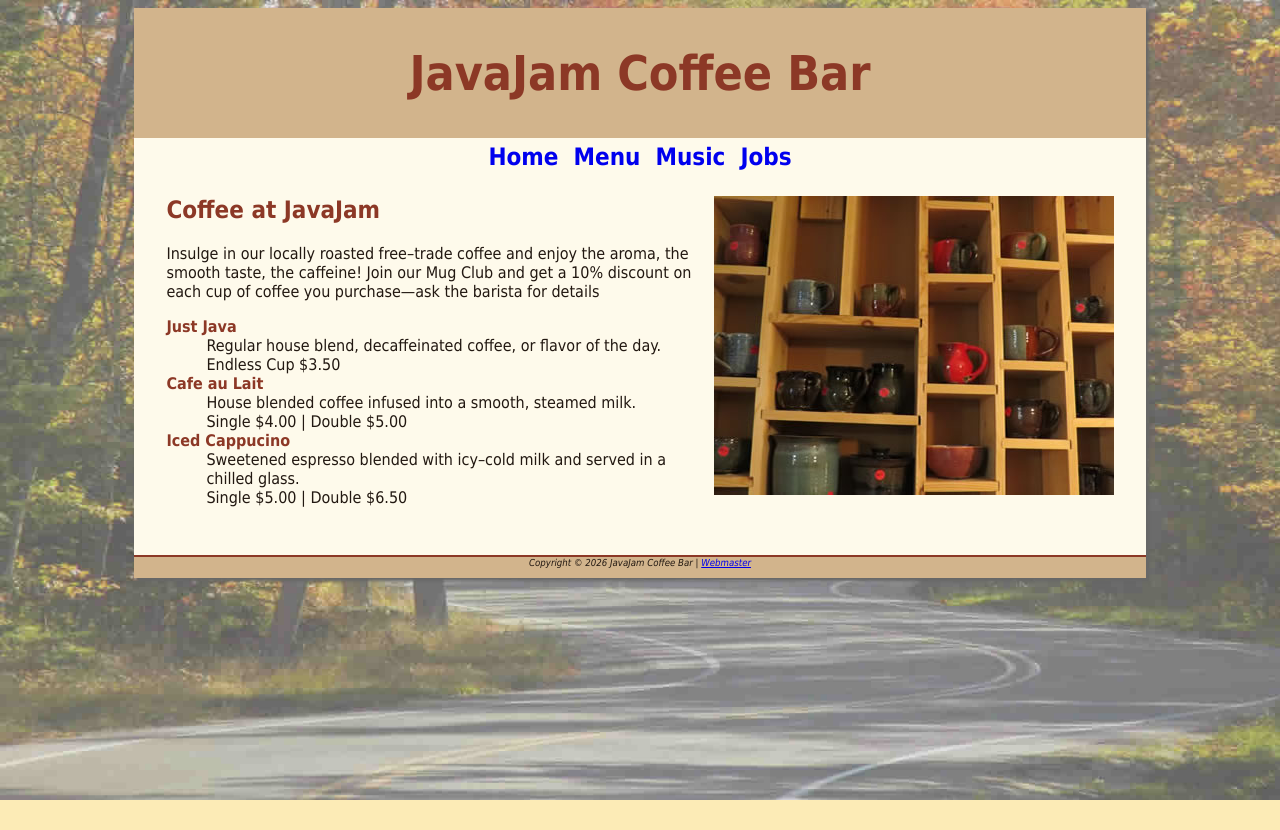
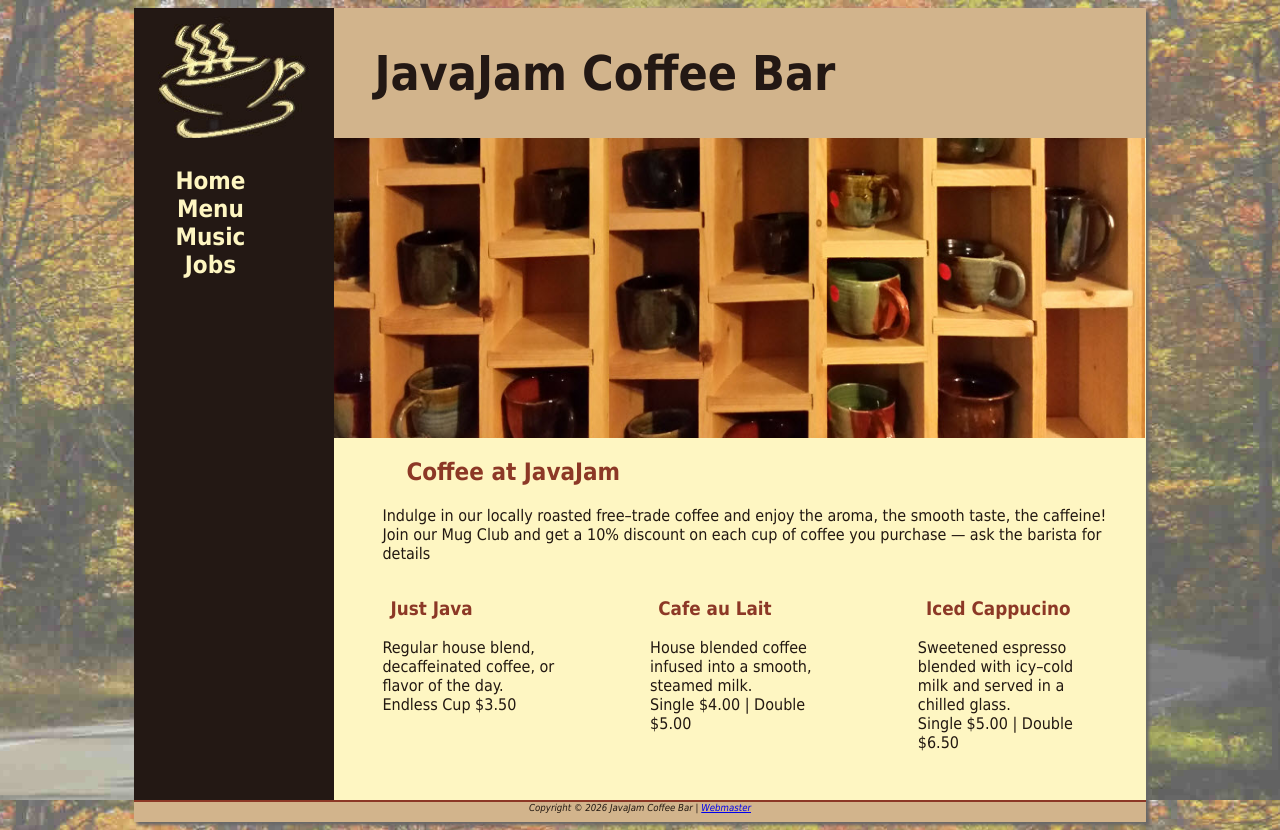
Before and after one commit to jbritton21/britton, a plain HTML site: page menu.html in a window 1280 px wide. Before the commit the page ends 800 px from the top, so only its background shows below. Drawn offline with Linux system fonts and the light colour scheme.

Commit message:
Add files via upload

```diff
--- a/menu.html
+++ b/menu.html
@@ -10,31 +10,41 @@
 <body>
 	<div id="wrapper">
 	<header>
-		<h1>JavaJam Coffee Bar</h1>
+		<h1><a href="index.html">JavaJam Coffee Bar</a></h1>
 	</header>
 	<nav>
-		<!-- This is a comment -->
-		<a href="index.html">Home</a>&nbsp;
-		<a href="menu.html">Menu</a>&nbsp;
-		<a href="music.html">Music</a>&nbsp;
-		<a href="jobs.html">Jobs</a>
+		<!-- Navigation -->
+		<ul>
+			<li><a href="index.html">Home</a></li>
+			<li><a href="menu.html">Menu</a></li>
+			<li><a href="music.html">Music</a></li>
+			<li><a href="jobs.html">Jobs</a></li>
+		</ul>
 	</nav>
 
 	<main>
-		<img src="images/mugs.jpg" alt="coffee mugs" align="right" width="400" height="299">
-
+		<div id="heromugs">
+		</div>
 		<h2>Coffee at JavaJam</h2>
 
-		<p>Insulge in our locally roasted free&ndash;trade coffee and enjoy the aroma, the smooth taste, the caffeine! Join our Mug Club and get a 10&#37; discount on each cup of coffee you purchase&mdash;ask the barista for details</p>
+		<p>Indulge in our locally roasted free&ndash;trade coffee and enjoy the aroma, the smooth taste, the caffeine! Join our Mug Club and get a 10&#37; discount on each cup of coffee you purchase &mdash; ask the barista for details</p>
 
-		<dl>
-			<dt><strong>Just Java</strong></dt>
-			<dd>Regular house blend, decaffeinated coffee, or flavor of the day.<br>Endless Cup $3.50</dd>
-			<dt><strong>Cafe au Lait</strong></dt>
-			<dd>House blended coffee infused into a smooth, steamed milk.<br>Single $4.00 | Double $5.00</dd>
-			<dt><strong>Iced Cappucino</strong></dt>
-			<dd>Sweetened espresso blended with icy&ndash;cold milk and served in a chilled glass.<br>Single $5.00 | Double $6.50</dd>
-		</dl>
+		<!--Coffee sections-->
+		<section class="onethird">
+			<h3>Just Java</h3>
+			<p>Regular house blend, decaffeinated coffee, or flavor of the day.
+			<br>Endless Cup $3.50</p>
+		</section>
+		<section class="onethird">
+			<h3>Cafe au Lait</h3>
+			<p>House blended coffee infused into a smooth, steamed milk.
+			<br>Single $4.00 | Double $5.00</p>
+		</section>
+		<section class="onethird">
+			<h3>Iced Cappucino</h3>
+			<p>Sweetened espresso blended with icy&ndash;cold milk and served in a chilled glass.
+			<br>Single $5.00 | Double $6.50</p>
+		</section>
 
 	</main>
 	<footer>
--- a/styles/javajam.css
+++ b/styles/javajam.css
@@ -1,3 +1,7 @@
+* {
+	box-sizing: border-box;
+}
+
 /*styles for the body*/
 body {
 	background-color: #FCEBB6;
@@ -8,31 +12,44 @@
 	background-size: cover;
 	background-attachment: fixed;
 }
+
 /*styles for the wrapper*/
 #wrapper {
-	background-color: #FEFAEB;
+	background-color: #231814;
 	margin-left: auto;
 	margin-right: auto;
 	width: 80%;
 	min-width: 900px;
 	max-width: 1280px;
 	box-shadow: 3px 3px 3px #676767;
+	padding: 0;
 }
+
 /*styles for the header*/
 header {
 	background-color:#D2B48C;
-	color: #8C3826;
-	text-align: center;
+	background-image: url(../images/coffeelogo.jpg);
+	background-repeat: no-repeat;
+	padding-left: 240px;
+	color: #231814;
 	padding-top: 5px;
 	padding-bottom: 5px;
 }
+header a { text-decoration: none; }
+header a:link { color: #231814; }
+header a:visited { color: #231814; }
+header a:hover { color: #FEF6C2; }
+
 /*styles for heading*/
 h1 {font-size: 3em; }
 h2 {color: #8C3826; }
 h4 {background-color: #D2B48C;
 	font-size: 1.2em;
 	padding-left: .5em;
-	padding-bottom: .25em;
+	padding-bottom: 0;
+	text-transform: uppercase;
+	border-bottom: 1px solid #221811;
+	clear: left;
 }
 h3, dt {color: #8C3826; }
 
@@ -43,19 +60,45 @@
 	font-size: 1.5em;
 	padding-top: 5px;
 	padding-bottom: 5px;
+	float: left;
+	width: 200px;
 }
 nav a {text-decoration: none; }
+nav a:link { color: #FEF6C2; }
+nav a:visited { color: #D2B48C; }
+nav a:hover { color: #CC9933; }
+nav ul {
+	list-style-type: none;
+	padding-left: 0;
+}
 
 /*styles for the main*/
 main {
 	display: block;
-	padding: 0 2em 2em 2em;
+	padding: 0 0 2em 0;
+	background-color: #FEF6C2;
+	overflow: auto;
+	margin-left: 200px;
+}
+h2, h3, h4, p, div, ul, dl {
+	padding-left: 3em;
+	padding-right: 2em;
 }
 
 /*styles for class*/
 .details {
 	padding-left: 20%;
 	padding-right: 20%;
+	overflow: auto;
+}
+.floatleft {
+	float: left;
+	padding-right: 2em;
+	padding-bottom: 2em;
+}
+.onethird {
+	float: left;
+	width: 33%;
 }
 
 /*styles for images*/
@@ -69,7 +112,19 @@
 	height: 300px;
 	background-image: url(../images/hero.jpg);
 	background-repeat: no-repeat;
-	background-size: cover;
+	background-size: 100% 100%;
+}
+#heromugs {
+	height: 300px;
+	background-image: url(../images/heromugs.jpg);
+	background-repeat: no-repeat;
+	background-size: 100% 100%;
+}
+#heroguitar {
+	height: 300px;
+	background-image: url(../images/heroguitar.jpg);
+	background-repeat: no-repeat;
+	background-size: 100% 100%;
 }
 
 /*styles for the footer*/
```
Also changed, not shown: index.html (+10 -9 lines), music.html (+12 -8 lines), images/coffeelogo.jpg (added), images/heroguitar.jpg (added), images/heromugs.jpg (added).
